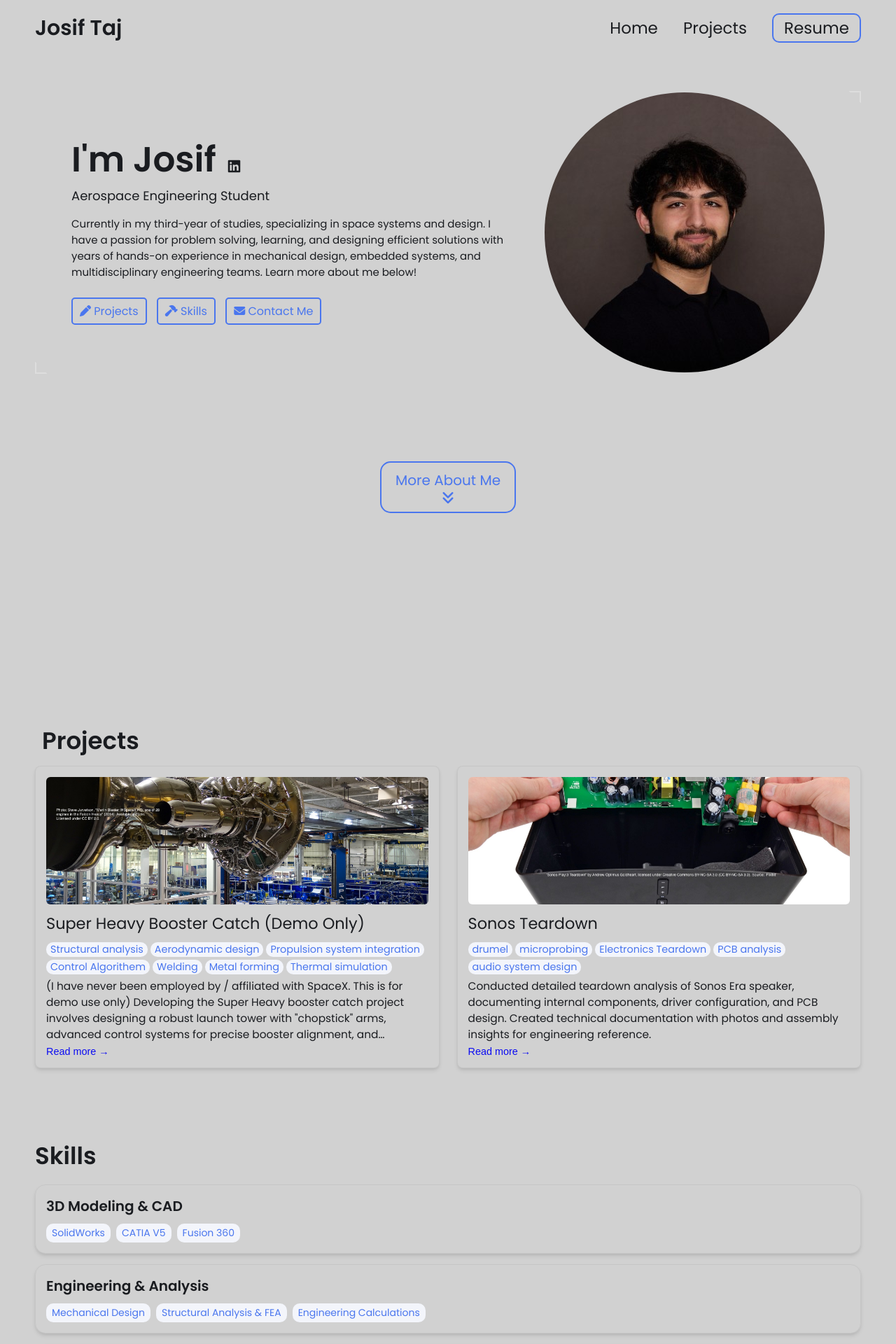
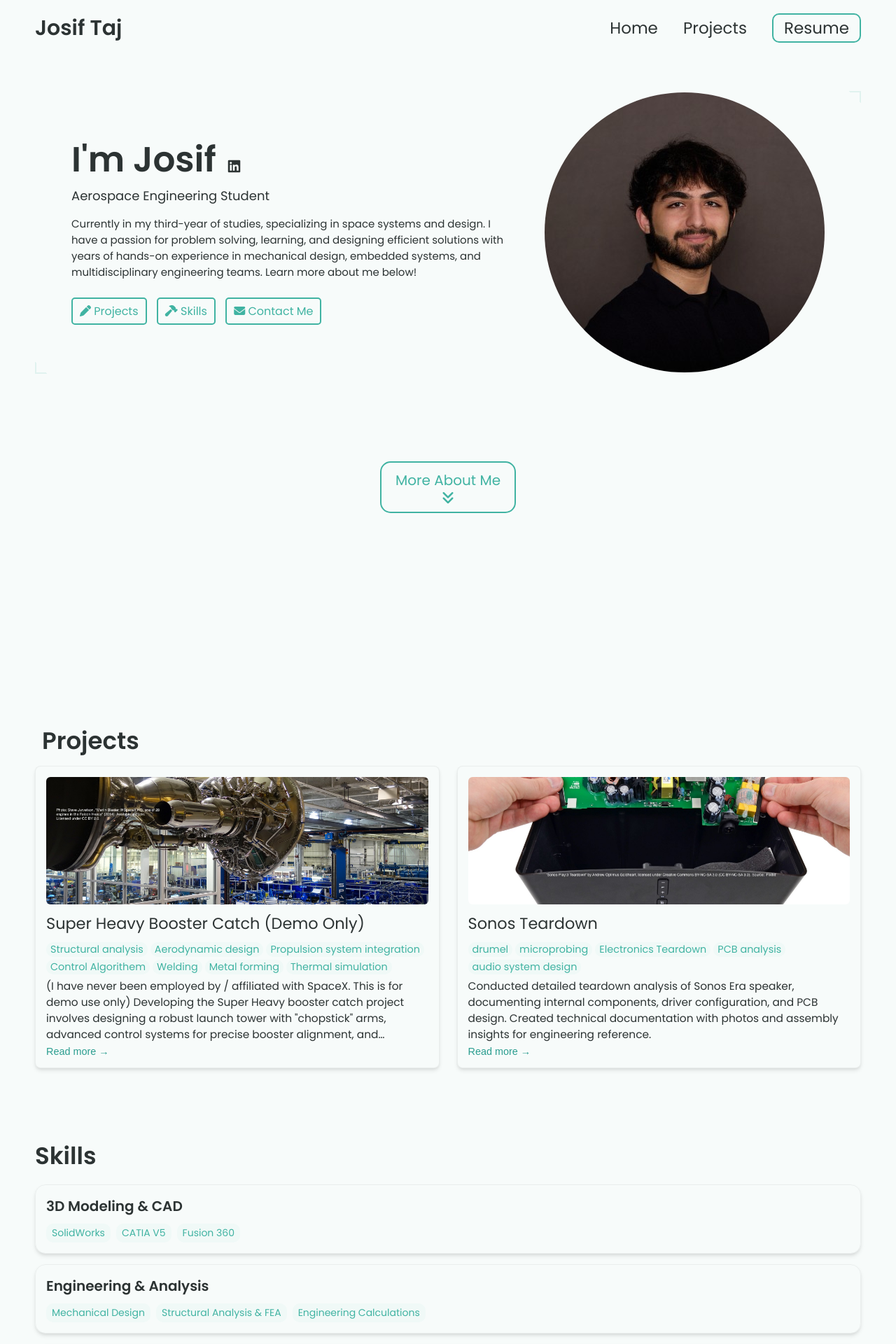
Before and after one commit to JosifTaj/josiftaj.github.io, a Jekyll site: the page built from index.html, in a window 1280 px wide. Shown: the top 1920 px of the page at 70% size. Built offline with Jekyll 4.4.1, drawn with Linux system fonts in a browser that asks for light colours.

Commit message:
Update theme colors in _config.yml

```diff
--- a/_config.yml
+++ b/_config.yml
@@ -78,14 +78,14 @@ formspree-key:   https://formspree.io/f/{8-digit key}
 
 
 
-# Active theme (Updatethis to switch themes). Make sure to keep the indentation the samne.
-colors: # this is the basic theme
-  text: "#1a1c20"
-  border: "#ddd"
-  link: "#4a76ee"
-  highlight: "#0c0cf2"
-  background: "#D1D1D1"
-  light_background: "#f3f5fb"
+# Active theme (Update this to switch themes). Make sure to keep the indentation the samne.
+colors:
+  text: "#2c3333"
+  border: "#e0f2ef"
+  link: "#40b3a2"
+  highlight: "#2a9d8f"
+  background: "#f7fbfa"
+  light_background: "#f0f9f7"
 
 # A few examples.
 basic theme:
```
